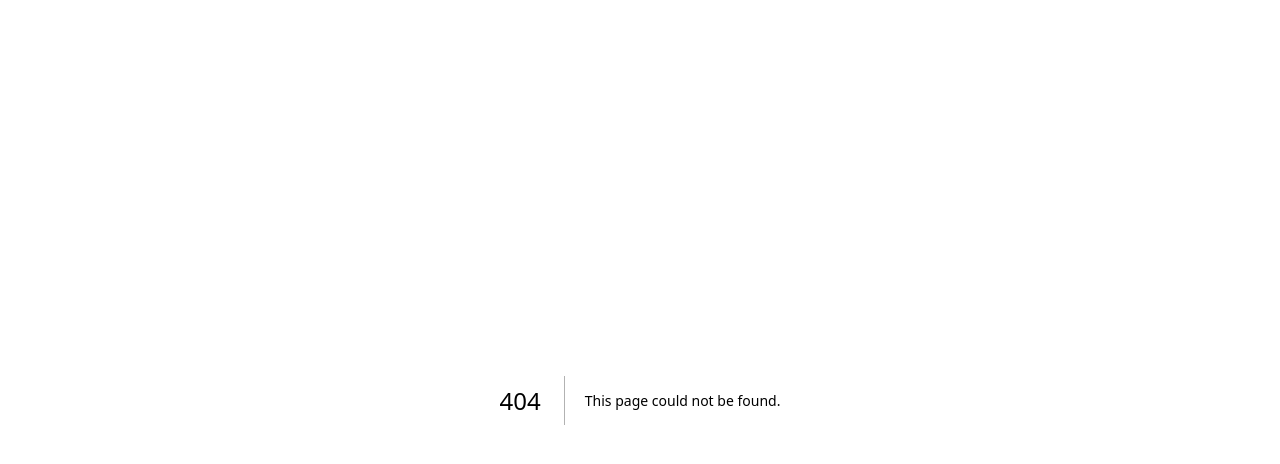
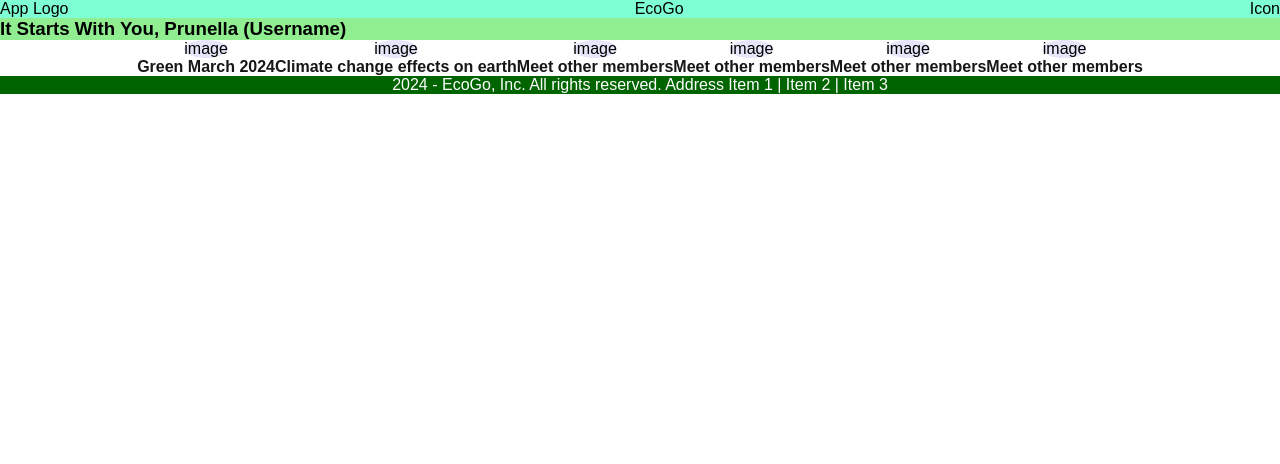
Before and after one commit to EllaNella/BIT-Project, a Next.js app: page /dashboard in a window 1280 px wide. Before the commit this address had no page. Shown: the top 464 px of the page. Built offline with nearby package versions, Linux system fonts and the light colour scheme.

Commit message:
Dashboard completed

```diff
--- /dev/null
+++ b/app/dashboard/_components/circle.js
@@ -0,0 +1,14 @@
+import React from "react";
+
+import styles from "../page.module.css";
+
+export const Circle = ({ tagline }) => {
+  return (
+    <div className={styles.circle}>
+      <div className={styles.image}>
+        <p>image</p>
+      </div>
+      <h4>{tagline}</h4>
+    </div>
+  );
+};
--- /dev/null
+++ b/app/dashboard/page.js
@@ -0,0 +1,54 @@
+// rafce -> shortcut arrow function
+import Image from "next/image";
+
+import React from "react";
+import styles from "./page.module.css";
+import { Circle } from "./_components/circle";
+
+const Dashboard = () => {
+  const taglines = [
+    "Green March 2024",
+    "Climate change effects on earth",
+    "Meet other members ",
+    "Meet other members ",
+    "Meet other members ",
+    "Meet other members ",
+  ];
+
+  return (
+    <div>
+      {/* nav bar */}
+      <div className={styles.navbar}>
+        {/* <Image
+          src="https://plus.unsplash.com/premium_photo-1661914978519-52a11fe159a7?q=80&w=3135&auto=format&fit=crop&ixlib=rb-4.0.3&ixid=M3wxMjA3fDB8MHxwaG90by1wYWdlfHx8fGVufDB8fHx8fA%3D%3D"
+          width={50}
+          alt="App Logo"
+          height={50}
+        /> */}
+
+        <p>App Logo</p>
+        <p>EcoGo</p>
+        <p>Icon</p>
+      </div>
+      {/* main section with image and text */}
+      <div className={styles.main}>
+        <h3>It Starts With You, Prunella (Username)</h3>
+      </div>
+      {/* for the circle */}
+      <div className={styles.row}>
+        {taglines.map((tagline, index) => (
+          <Circle key={index} tagline={tagline} />
+        ))}
+      </div>
+      {/* footer */}
+      <div className={styles.footer}>
+        <p>
+          2024 - EcoGo, Inc. All rights reserved. Address Item 1 | Item 2 | Item
+          3
+        </p>
+      </div>
+    </div>
+  );
+};
+
+export default Dashboard;
--- /dev/null
+++ b/app/dashboard/page.module.css
@@ -0,0 +1,49 @@
+.navbar{
+    display: flex;
+    background-color: aquamarine;
+    color: #000;
+    padding: 20;
+    justify-content: space-between;
+}
+
+.main{
+    background-color: lightgreen;
+    color: #000;
+    padding: 50
+
+;
+}
+
+.image{
+    display: flex;
+    width: 200;
+    height: 200;
+    background-color: lavender;
+    border-radius: 50%;
+    align-items: center;
+    justify-content: center;
+    color: black;
+    margin-bottom: 20;
+}
+
+.circle{
+    display: flex;
+    flex-direction: column;
+    align-items: center;
+    margin: 10;
+}
+
+.footer{
+    background-color: darkgreen;
+    color: #fff;
+    padding: 20;
+    text-align: center;
+}
+
+.row{
+    /* background-color: aliceblue; */
+    justify-content: center;
+    align-items: center;
+    display: flex;
+    /* flex: 1; */
+}
--- a/next.config.mjs
+++ b/next.config.mjs
@@ -1,4 +1,15 @@
 /** @type {import('next').NextConfig} */
-const nextConfig = {};
+const nextConfig = {
+  images: {
+    remotePatterns: [
+      {
+        protocol: "https",
+        hostname: "images.unsplash.com",
+        port: "",
+        pathname: "/account123/**",
+      },
+    ],
+  },
+};
 
 export default nextConfig;
```
